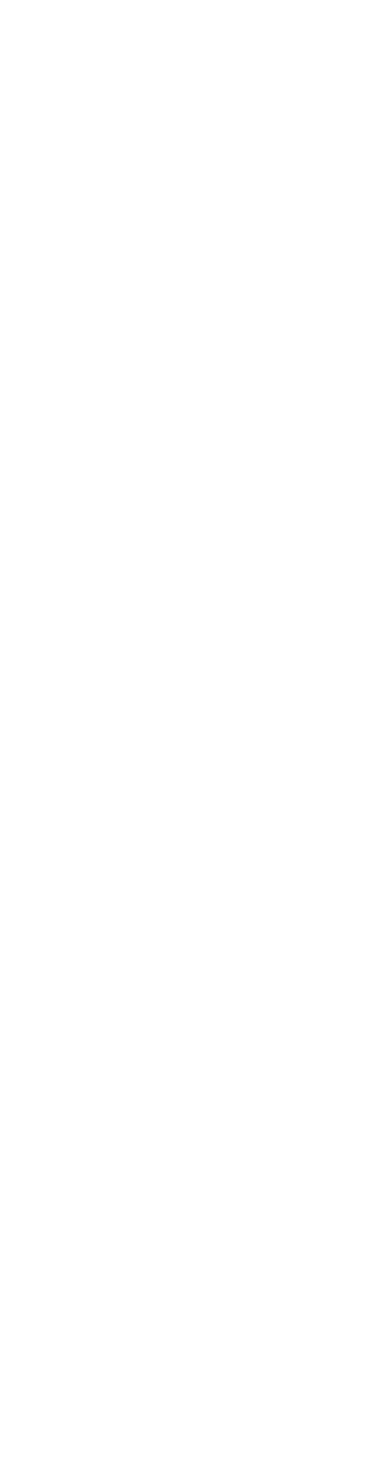
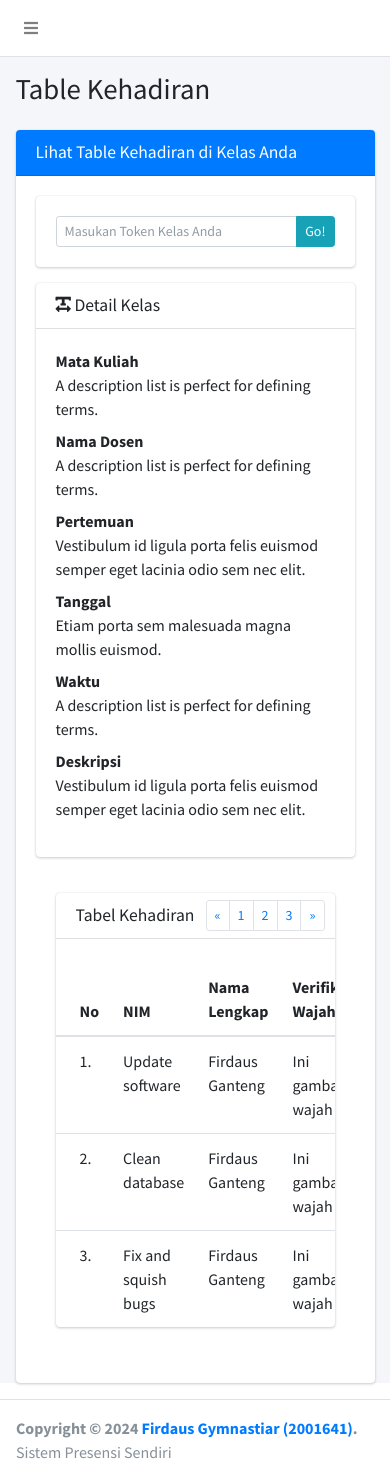
Before and after one commit to firdausgymnastiar/project-skripsi, a Flask app: page /table in a window 390 px wide. Before the commit the page is empty. Before the commit the page ends 844 px from the top, so only its background shows below. Run offline with Flask 3, Linux system fonts and the light colour scheme; some libraries are stand-ins or nearby versions.

Commit message:
template table and mobile-only

```diff
--- a/templates/table.html
+++ b/templates/table.html
@@ -0,0 +1,143 @@
+{% include 'header.html' %}
+<!-- Content Wrapper. Contains page content -->
+<div class="content-wrapper">
+    <!-- Content Header (Page header) -->
+    <div class="content-header">
+        <div class="container-fluid">
+            <div class="row mb-2">
+                <div class="col-sm-6">
+                    <h1 class="m-0">Table Kehadiran</h1>
+                </div><!-- /.col -->
+            </div><!-- /.row -->
+        </div><!-- /.container-fluid -->
+    </div>
+    <!-- /.content-header -->
+    <!-- Main content -->
+    <section class="content">
+        <div class="container-fluid">
+            <!-- general form elements -->
+            <div class="card card-primary">
+                <div class="card-header">
+                    <h3 class="card-title">Lihat Table Kehadiran di Kelas Anda</h3>
+                </div>
+                <div class="card-body">
+                    <div class="card card-info">
+                        <div class="card-body">
+                            <div class="input-group input-group-sm">
+                                <input type="text" class="form-control" placeholder="Masukan Token Kelas Anda">
+                                <span class="input-group-append">
+                                    <button type="button" class="btn btn-info btn-flat">Go!</button>
+                                </span>
+                            </div>
+                            <!-- /input-group -->
+                        </div>
+                        <!-- /.card-body -->
+                    </div>
+                    <div style="display: block;">
+                        <div class="card">
+                            <div class="card-header">
+                                <h3 class="card-title">
+                                    <i class="fas fa-text-width"></i>
+                                    Detail Kelas
+                                </h3>
+                            </div>
+                            <!-- /.card-header -->
+                            <div class="card-body">
+                                <dl>
+                                    <dt>Mata Kuliah</dt>
+                                    <dd>A description list is perfect for defining terms.</dd>
+                                    <dt>Nama Dosen</dt>
+                                    <dd>A description list is perfect for defining terms.</dd>
+                                    <dt>Pertemuan</dt>
+                                    <dd>Vestibulum id ligula porta felis euismod semper eget lacinia odio sem nec elit.
+                                    </dd>
+                                    <dt>Tanggal</dt>
+                                    <dd>Etiam porta sem malesuada magna mollis euismod.</dd>
+                                    <dt>Waktu</dt>
+                                    <dd>A description list is perfect for defining terms.</dd>
+                                    <dt>Deskripsi</dt>
+                                    <dd>Vestibulum id ligula porta felis euismod semper eget lacinia odio sem nec elit.
+                                    </dd>
+                                </dl>
+                            </div>
+                        </div>
+                        <div class="card-body">
+                            <div class="card">
+                                <div class="card-header">
+                                    <h3 class="card-title">Tabel Kehadiran</h3>
+                                    <div class="card-tools">
+                                        <ul class="pagination pagination-sm float-right">
+                                            <li class="page-item"><a class="page-link" href="#">&laquo;</a></li>
+                                            <li class="page-item"><a class="page-link" href="#">1</a></li>
+                                            <li class="page-item"><a class="page-link" href="#">2</a></li>
+                                            <li class="page-item"><a class="page-link" href="#">3</a></li>
+                                            <li class="page-item"><a class="page-link" href="#">&raquo;</a></li>
+                                        </ul>
+                                    </div>
+                                </div>
+                                <!-- /.card-header -->
+                                <div class="card-body table-responsive p-0">
+                                    <table class="table">
+                                        <thead>
+                                            <tr>
+                                                <th style="width: 10px">No</th>
+                                                <th>NIM</th>
+                                                <th>Nama Lengkap</th>
+                                                <th>Verifikasi Wajah</th>
+                                                <th>Verifikasi Ruang Kelas</th>
+                                                <th>Persentase Confidence</th>
+                                                <th style="width: 40px">Keterangan</th>
+                                            </tr>
+                                        </thead>
+                                        <tbody>
+                                            <tr>
+                                                <td>1.</td>
+                                                <td>Update software</td>
+                                                <td>Firdaus Ganteng</td>
+                                                <td>Ini gambar wajah</td>
+                                                <td>Ini gambar kelas</td>
+                                                <td><span class="badge bg-danger">55%</span></td>
+                                                <td>Hadir</td>
+                                            </tr>
+                                            <tr>
+                                                <td>2.</td>
+                                                <td>Clean database</td>
+                                                <td>Firdaus Ganteng</td>
+                                                <td>Ini gambar wajah</td>
+                                                <td>Ini gambar kelas</td>
+                                                <td><span class="badge bg-warning">70%</span></td>
+                                                <td>Hadir</td>
+                                            </tr>
+                                            <tr>
+                                                <td>3.</td>
+                                                <td>Fix and squish bugs</td>
+                                                <td>Firdaus Ganteng</td>
+                                                <td>Ini gambar wajah</td>
+                                                <td>Ini gambar kelas</td>
+                                                <td><span class="badge bg-success">90%</span></td>
+                                                <td>Hadir</td>
+                                            </tr>
+                                        </tbody>
+                                    </table>
+                                </div>
+                            </div>
+                        </div>
+                        <!-- /.card-body -->
+                    </div>
+                    <!-- Overlay -->
+                    <div class="overlay" id="overlay" style="display: none;">
+                        <div class="spinner-border text-light" role="status">
+                            <span class="sr-only">Loading...</span>
+                        </div>
+                    </div>
+
+                </div>
+            </div>
+            <!-- /.card -->
+
+        </div><!-- /.container-fluid -->
+    </section>
+    <!-- /.content -->
+</div>
+
+{% include 'footer.html' %}
```
Also changed, not shown: templates/mobile-only.html (+8 -31 lines).
